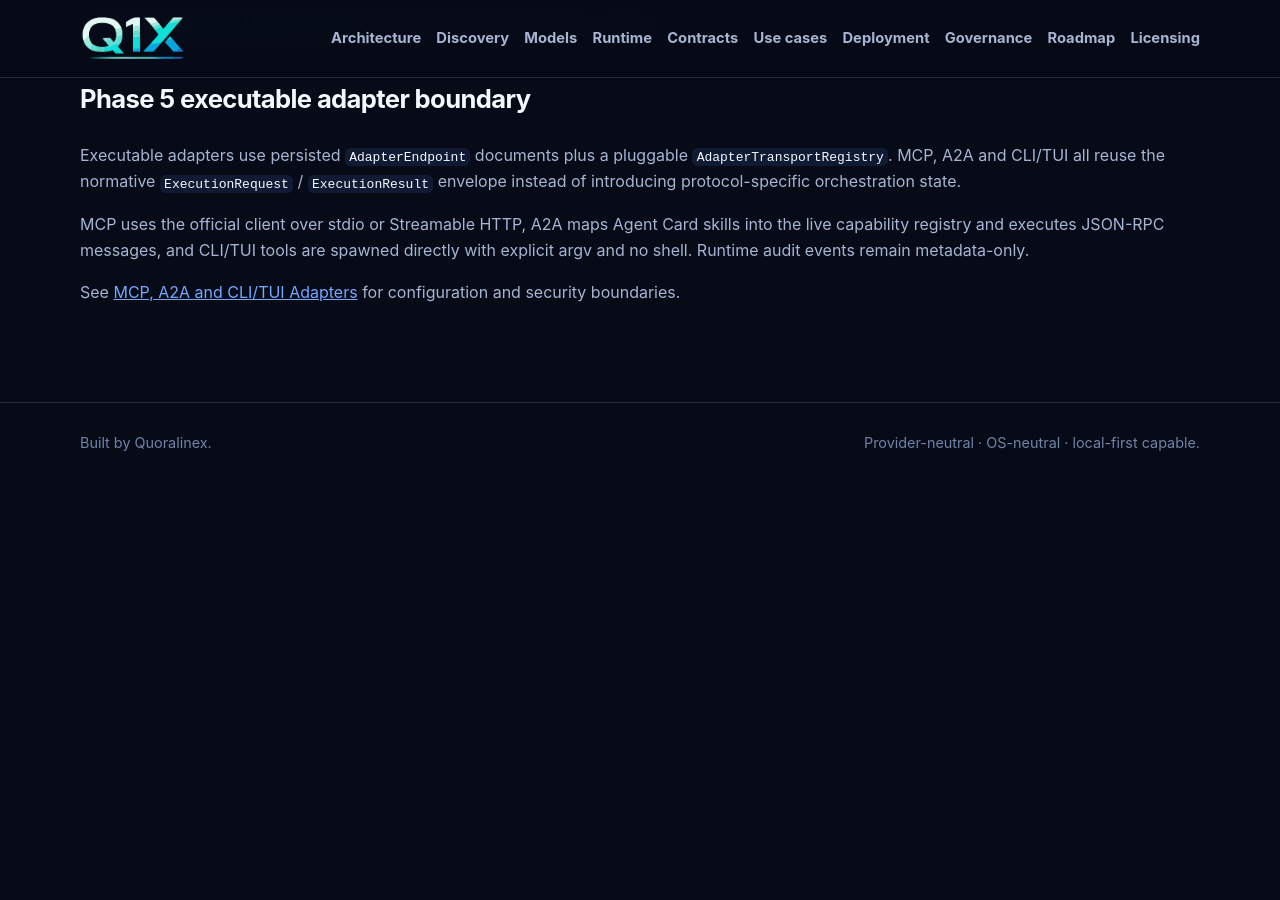
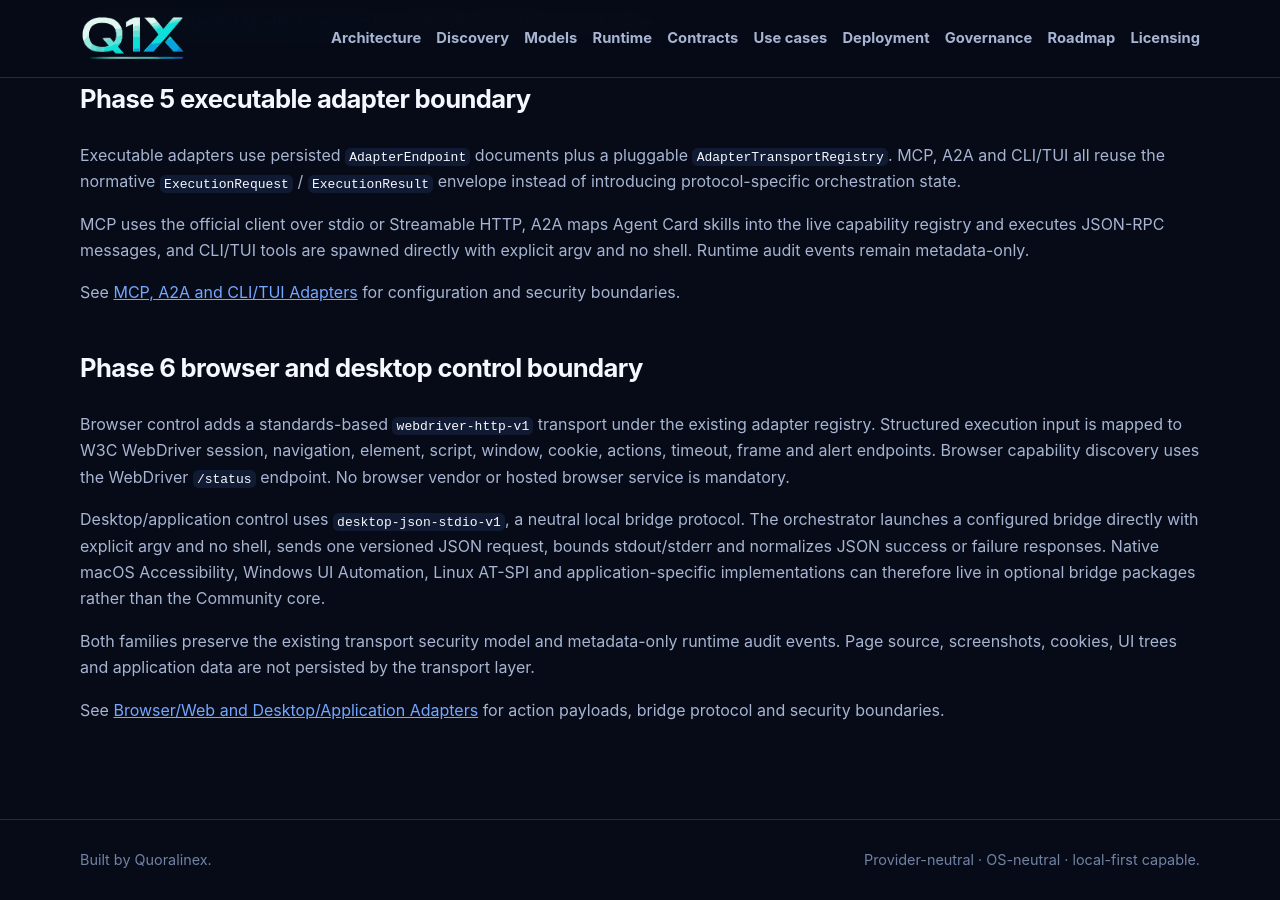
Before and after one commit to Quoralinex/q1x-community-orchestrator, a Jekyll site: the page built from docs/architecture.md, in a window 1280 px wide and 900 px high, scrolled down 1628 px. Built offline with Jekyll 4.4.1, drawn with Linux system fonts in a browser that asks for light colours; our own code applies the rules of GitHub Pages for plain Markdown files; before the commit the page ends 2111 px from its top, so only the background shows below that.

Commit message:
docs: add Phase 6 architecture boundary

```diff
--- a/docs/architecture.md
+++ b/docs/architecture.md
@@ -45,3 +45,13 @@ Executable adapters use persisted `AdapterEndpoint` documents plus a pluggable `
 MCP uses the official client over stdio or Streamable HTTP, A2A maps Agent Card skills into the live capability registry and executes JSON-RPC messages, and CLI/TUI tools are spawned directly with explicit argv and no shell. Runtime audit events remain metadata-only.
 
 See [MCP, A2A and CLI/TUI Adapters](agent-cli-adapters.md) for configuration and security boundaries.
+
+## Phase 6 browser and desktop control boundary
+
+Browser control adds a standards-based `webdriver-http-v1` transport under the existing adapter registry. Structured execution input is mapped to W3C WebDriver session, navigation, element, script, window, cookie, actions, timeout, frame and alert endpoints. Browser capability discovery uses the WebDriver `/status` endpoint. No browser vendor or hosted browser service is mandatory.
+
+Desktop/application control uses `desktop-json-stdio-v1`, a neutral local bridge protocol. The orchestrator launches a configured bridge directly with explicit argv and no shell, sends one versioned JSON request, bounds stdout/stderr and normalizes JSON success or failure responses. Native macOS Accessibility, Windows UI Automation, Linux AT-SPI and application-specific implementations can therefore live in optional bridge packages rather than the Community core.
+
+Both families preserve the existing transport security model and metadata-only runtime audit events. Page source, screenshots, cookies, UI trees and application data are not persisted by the transport layer.
+
+See [Browser/Web and Desktop/Application Adapters](browser-desktop-adapters.md) for action payloads, bridge protocol and security boundaries.
```
